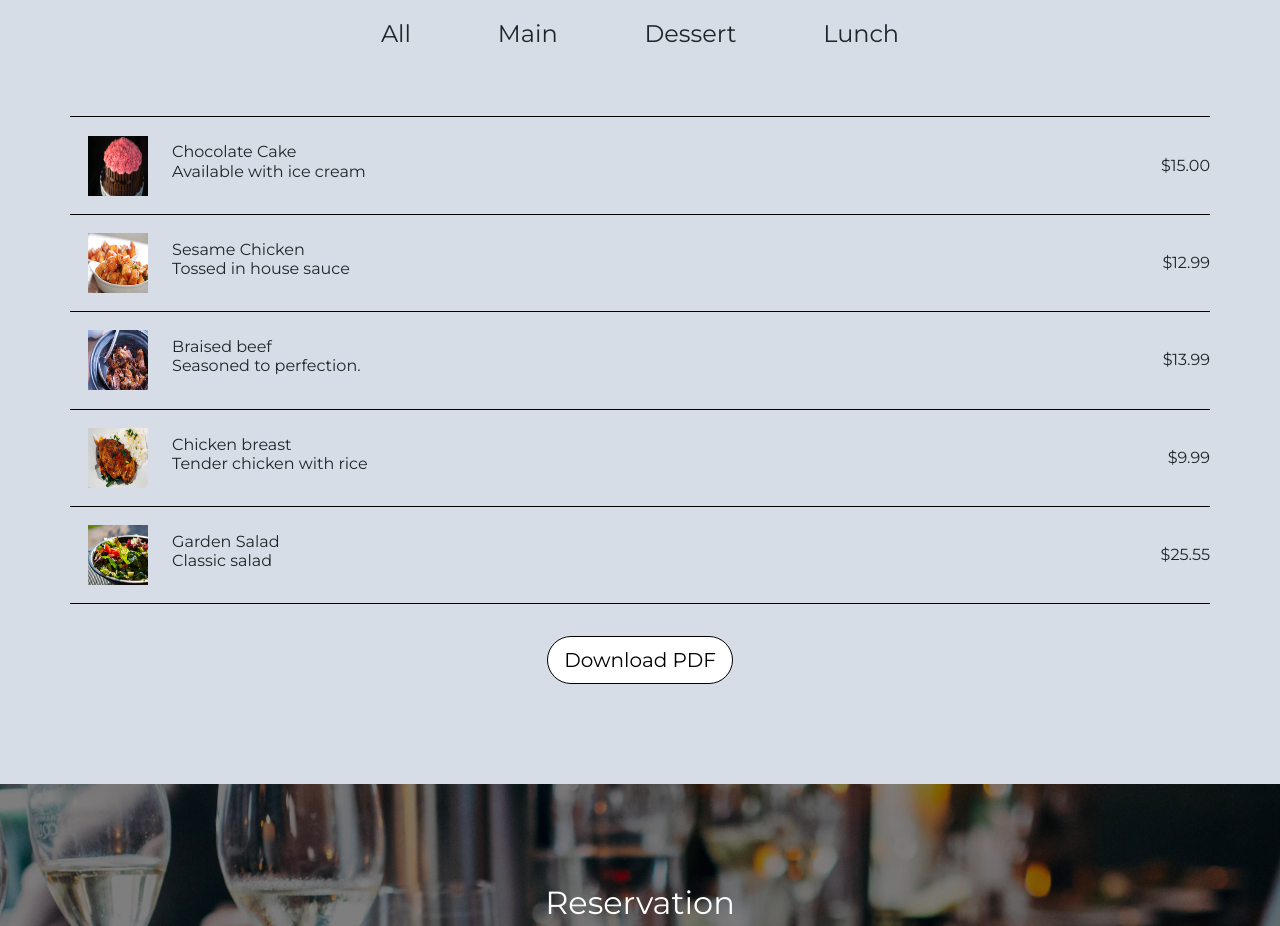
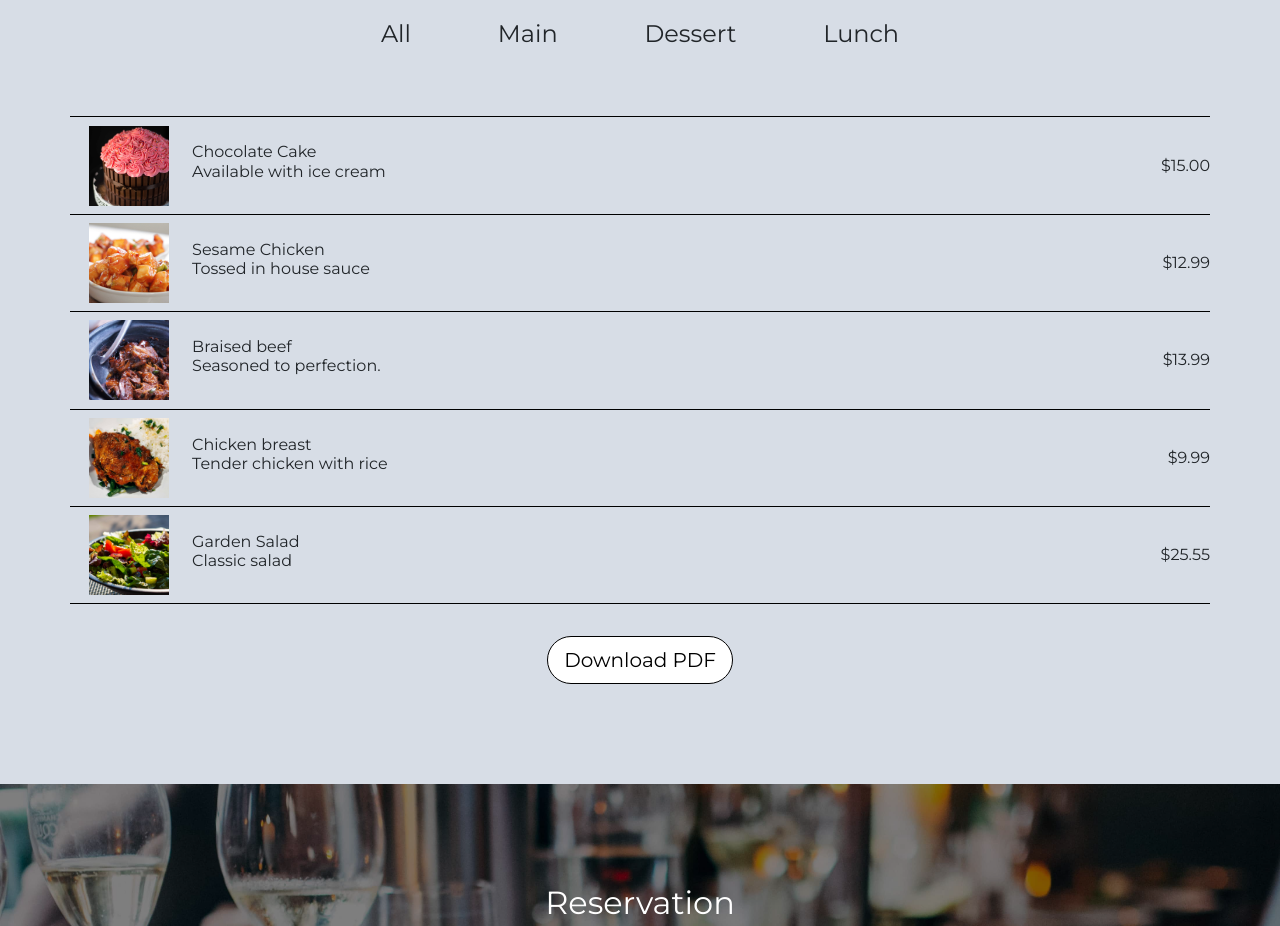
Before and after one commit to t-ogund/restaurant-website, a website: page index.html in a window 1280 px wide. Shown: the part 1580-2506 px from the top of the page. Drawn offline with nearby package versions, Linux system fonts and the light colour scheme.

Commit message:
fixed menu images to appear more clearly.

```diff
--- a/index.html
+++ b/index.html
@@ -135,7 +135,7 @@
           <div class="row menu-row" id="cupcake">
             <div class="left-menu d-flex align-items-center">
               <div class="menu-image">
-                <img src="img\cake.jpg" loading="lazy" class="menu-image" alt="Chocolate cake with pink frosting and sprinkles">
+                <img src="img\cake.jpg" loading="lazy" class="menu-image img-fluid" alt="Chocolate cake with pink frosting and sprinkles">
               </div>
               <div class="menu-description d-flex align-items-center">
                 <h6>Chocolate Cake<br>Available with ice cream</h6>
--- a/styles.css
+++ b/styles.css
@@ -176,9 +176,10 @@ h1 {
     }
 
     .menu-image {
-        width: 60px;
-        height: 60px;
+        width: 80px;
+        height: 80px;
         margin-left: 2%;
+        object-fit: cover;
     }
 
     .menu-description {
```
